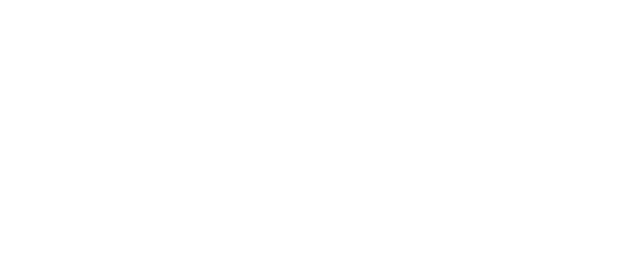
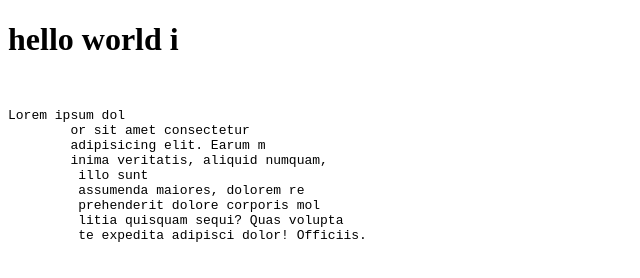
Before and after one commit to islame75/test-repoo, a plain HTML site: page index.html in a window 1280 px wide. Shown: the whole page, without its empty margins (0-640 px from the left). Drawn offline with Linux system fonts and the light colour scheme.

Commit message:
first page version 1

```diff
--- a/index.html
+++ b/index.html
@@ -7,6 +7,15 @@
     <title>Document</title>
 </head>
 <body>
-
+    <h1>hello world i </h1>
+  <pre>  <p>Lorem ipsum dol
+        or sit amet consectetur
+        adipisicing elit. Earum m
+        inima veritatis, aliquid numquam,
+         illo sunt
+         assumenda maiores, dolorem re
+         prehenderit dolore corporis mol
+         litia quisquam sequi? Quas volupta
+         te expedita adipisci dolor! Officiis.</p></pre>
 </body>
 </html>
```
